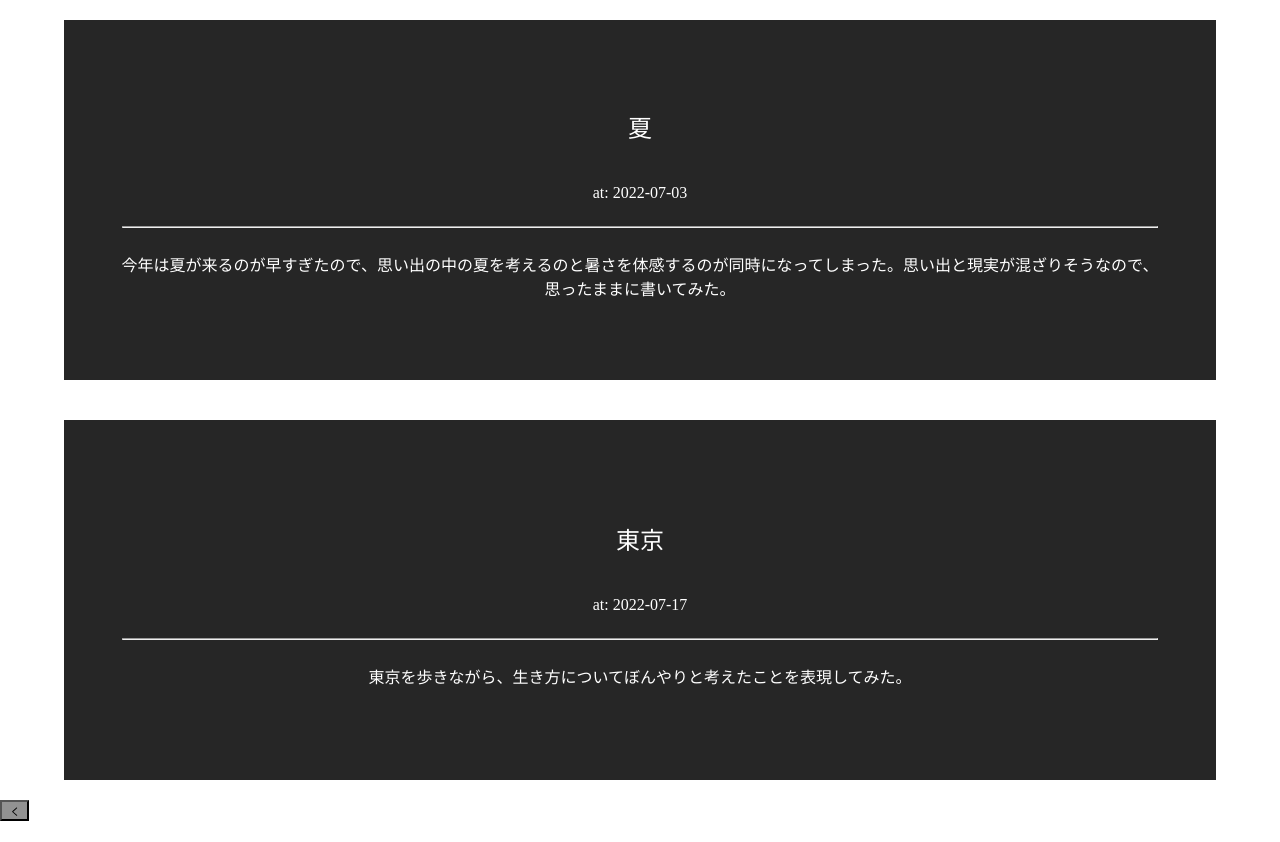
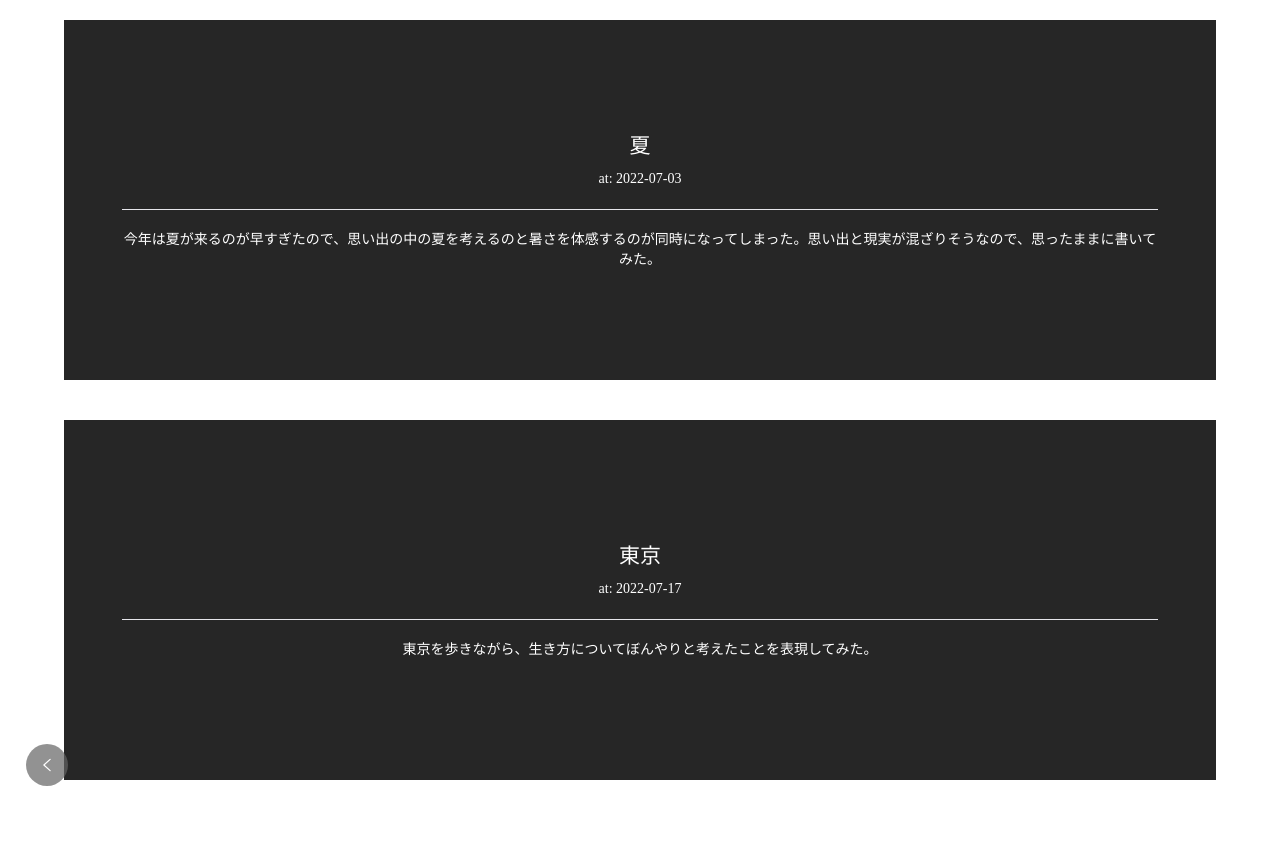
Before and after one commit to nak-yr/refuse, a Next.js app: page /poetry in a window 1280 px wide. Before the commit the page ends 821 px from the top, so only its background shows below. Built offline with nearby package versions, Linux system fonts and the light colour scheme; a web font is replaced by a local one.

Commit message:
issue#31 読み込み時のアニメーションを追加

```diff
--- a/pages/poetry/index.tsx
+++ b/pages/poetry/index.tsx
@@ -5,13 +5,12 @@ import Head from "next/head";
 import { useRouter } from "next/router";
 
 import { css } from "@emotion/css";
-import { IconButton } from "rsuite";
+import { Button, IconButton, Animation } from "rsuite";
 import ArrowLeftLineIcon from "@rsuite/icons/ArrowLeftLine";
+import "rsuite/dist/rsuite.min.css";
 
 import Header from "../components/header";
 import React, { useEffect } from "react";
-import { handleClientScriptLoad } from "next/script";
-import Link from "next/link";
 
 interface PoetryEntry {
   date: string;
@@ -64,12 +63,17 @@ const Poetry: NextPage = () => {
     router.push(href);
   };
 
-  const [show, setShow] = React.useState(true);
+  const [show, setShow] = React.useState(false);
   const onLoad = () => setShow(!show);
 
   useEffect(() => {
     onLoad();
   }, []);
+
+  const [showPara, setShowPara] = React.useState(false);
+  const onFrameLoaded = () => {
+    setShowPara(!showPara);
+  };
 
   return (
     <>
@@ -85,18 +89,26 @@ const Poetry: NextPage = () => {
 
         <div className={styles.main}>
           {entry.map((ent, index) => (
-            <div
+            <Animation.Collapse
+              in={show}
+              dimension="width"
               className={styles.viewArea}
               key={index}
-              onClick={() => toPoem(ent.link)}
+              onEntered={() => onFrameLoaded()}
             >
+              <div className={styles.viewArea}>
                 <div className={styles.paragraph}>
+                  <Animation.Fade in={showPara}>
+                    <div className={styles.innerParagraph}>
                       <p style={{ fontSize: "1.5em" }}>{ent.title}</p>
                       <p style={{ width: "90%" }}>at: {ent.date}</p>
                       <hr style={{ width: "90%" }} />
                       <p style={{ width: "90%" }}>{ent.description}</p>
                     </div>
+                  </Animation.Fade>
                 </div>
+              </div>
+            </Animation.Collapse>
           ))}
         </div>
       </div>
@@ -130,7 +142,7 @@ const styles = {
   }),
 
   viewArea: css({
-    display: "flex",
+    display: "flex!important",
     scrollSnapAlign: "start",
     height: "50vh",
     justifyContent: "center",
@@ -149,6 +161,16 @@ const styles = {
     backgroundColor: "rgba(15, 15, 15, 0.9)",
   }),
 
+  innerParagraph: css({
+    display: "flex",
+    flexDirection: "column",
+    alignItems: "center",
+    justifyContent: "center",
+    textAlign: "center",
+    height: "100%",
+    width: "100%",
+  }),
+
   button: css({
     display: "fixed",
     zIndex: "99999",
```
Lines whose indentation alone changed are shown as unchanged.
